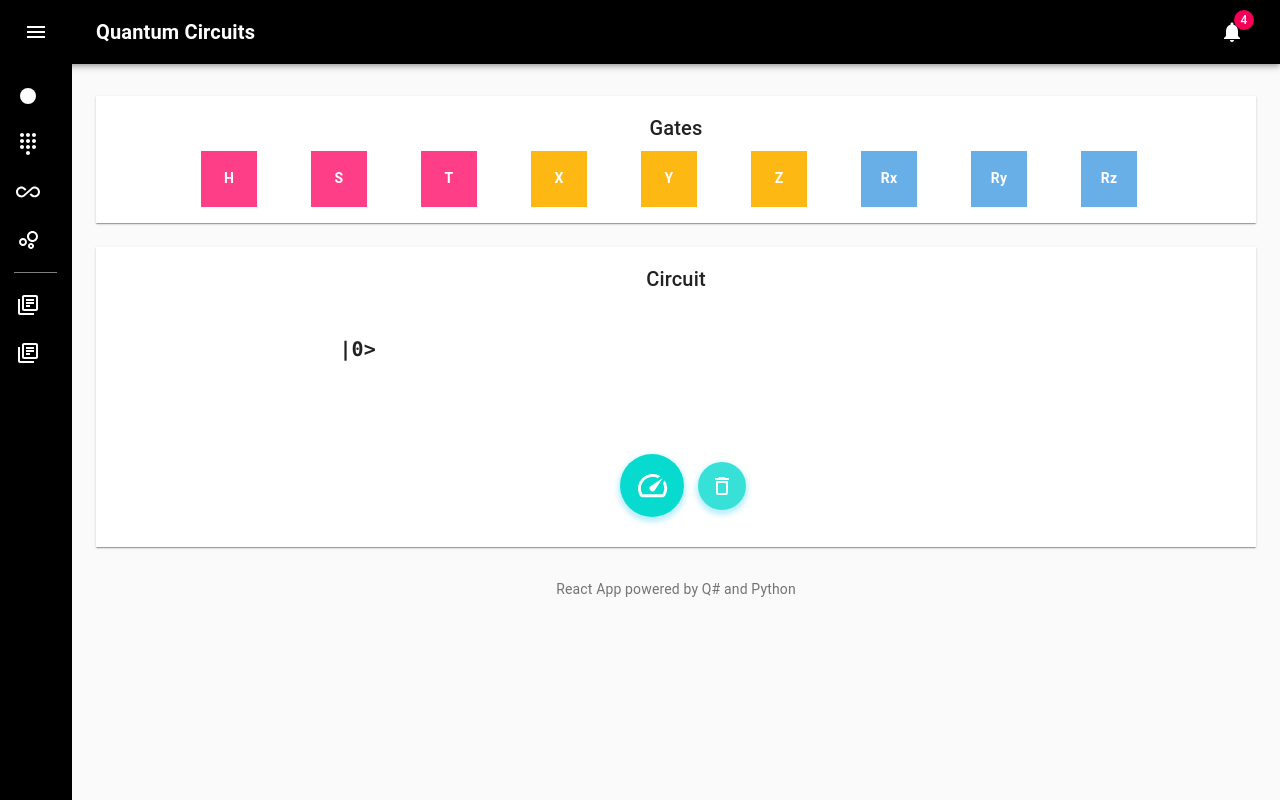
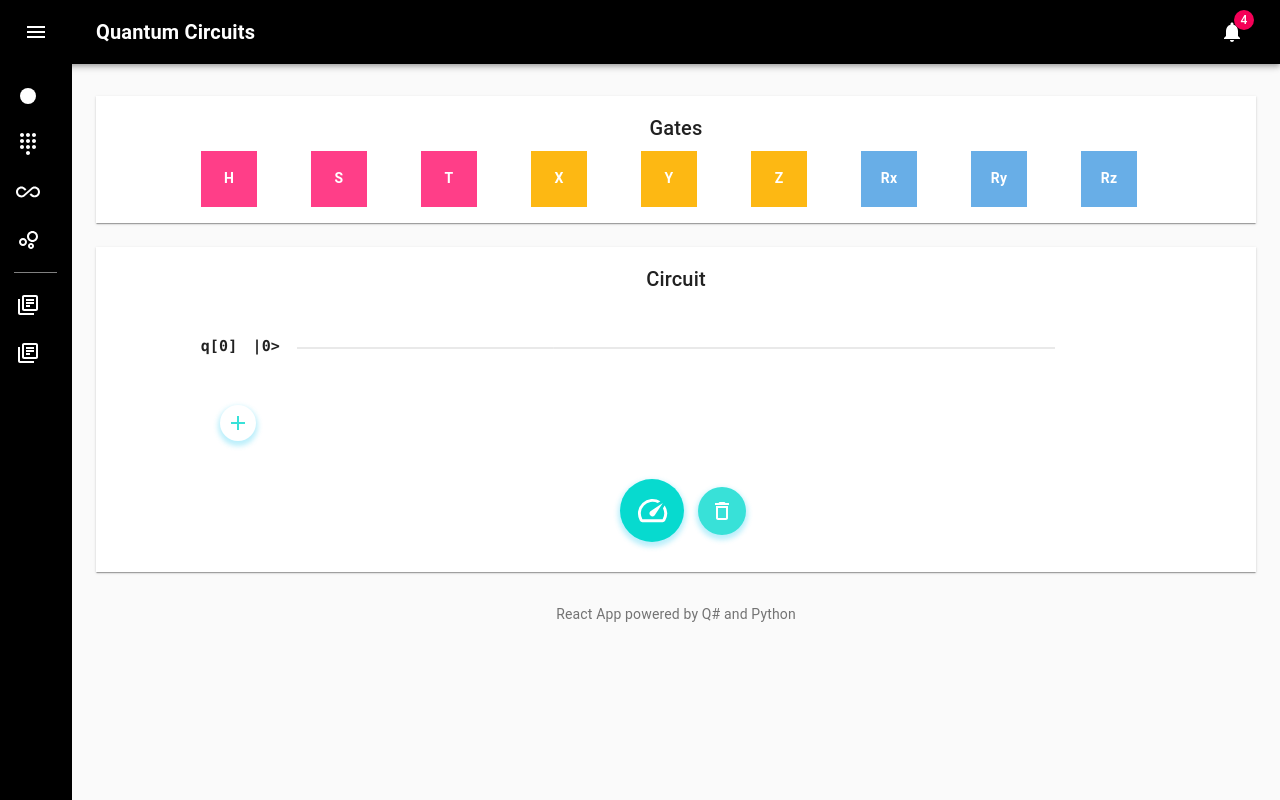
Before and after one commit to JohnYacoub/quantum-circuit-simulator, a React (Create React App) app: page /multiqubit in a window 1280 px wide. Built offline with nearby package versions, Linux system fonts and the light colour scheme.

Commit message:
Added states to multiqubit page.

```diff
--- /dev/null
+++ b/src/AddButton.js
@@ -0,0 +1,24 @@
+import React from "react";
+import AddIcon from '@material-ui/icons/Add';
+import IconButton from "@material-ui/core/IconButton";
+import { makeStyles } from "@material-ui/core/styles";
+const useStyles = makeStyles(theme => ({
+  addButton: {
+    padding:"6px",
+    position: "relative",
+    margin: "1em",
+    transition: "all 0.3s ease 0s",
+    boxShadow: "0 3px 5px 2px rgba(33, 203, 243, 0.3)"
+  }
+}));
+function AddButton(props) {
+  return (
+    <IconButton className={useStyles().addButton} onClick={props.onClick}>
+      <AddIcon
+        style={{ color: "#38e1d8", fontSize:"1em" }}
+        className="material-icons"
+      />
+    </IconButton>
+  );
+}
+export default AddButton;
--- a/src/App.css
+++ b/src/App.css
@@ -21,6 +21,7 @@ div.not-selected-state {
 .not-selected-state:hover {
   box-shadow: 0px 0px 5px #00ffff;
 }
+
 div.selected-state {
   border-color: rgb(104, 174, 231);
   cursor: pointer;
@@ -61,10 +62,12 @@ button.bin:hover {
   background: #38e1d8;
   box-shadow: 0 3px 5px 2px rgba(33, 203, 243, 0.3);
 }
+
 div.gate-wrapper {
   margin-right: 1em;
   text-align: -webkit-center;
 }
+
 @keyframes gatesFadeIn {
   0% {
     fill: transparent;
@@ -79,16 +82,14 @@ div.gate-wrapper {
   0% {
     stroke: transparent;
   }
-
-
 }
 .circuitLine{
   animation: 5s ease-out 0s 1 gateLineFadeIn;
 }
+
 div.gate {
   width: 4em;
   height: 4em;
-
 }
 
 div.gate-text {
@@ -156,3 +157,8 @@ hr.MuiDivider-root{
   background-color: grey;
   margin: 0 1em 0 1em;
 }
+
+#circuitGrid {
+  padding:5px;
+  max-width: 60vw
+}
--- a/src/Circuit.js
+++ b/src/Circuit.js
@@ -1,16 +1,27 @@
 import React from "react";
 function Circuit(props) {
   return props.gateList ? (
-    <div style={{ overflow: "auto" }}>
     <svg
-        height={100}
+                        height={40}
                         width={3000}
                         xmlns="http://www.w3.org/2000/svg"
                         //viewBox="0 0 841.9 595.3"
                       >
+      <line
+        x1={0}
+        x2={6000}
+        y1={20}
+        y2={20}
+        fill="none"
+        style={{
+          stroke: "lightGrey",
+          strokeWidth: 1,
+          strokeLinecap: "round"
+        }}
+      ></line>
       {props.gateList.map((gate, idx) =>
         gate === "M" ? (
-            <g key={gate}>
+          <g key={gate} style={{ maxWidth: "60vw" }}>
             <line
               className="circuitLine"
               x1={0}
@@ -26,7 +37,7 @@ function Circuit(props) {
             ></line>
             <rect
               className="gateRect"
-                x={40 + 80 * idx} //80*(elemNum-1)
+              x={40 + 80 * idx}
               y={0}
               ry={20}
               width={40}
@@ -36,7 +47,7 @@ function Circuit(props) {
             <text
               className="gateRect"
               dominantBaseline="alphabetical"
-                x={40 + 20 + 80 * idx} //20+80*elemNum
+              x={40 + 20 + 80 * idx}
               y={26}
               style={{
                 fontSize: 17,
@@ -101,9 +112,27 @@ function Circuit(props) {
         )
       )}
       </svg>
-    </div>
+
   ) : (
     <div />
   );
 }
+
+const baseLine = () => {
+  return (
+    <line
+      className="circuitLine"
+      x1={0}
+      x2={6000}
+      y1={20}
+      y2={20}
+      fill="none"
+      style={{
+        stroke: "lightGrey",
+        strokeWidth: 2,
+        strokeLinecap: "round"
+      }}
+    ></line>
+  );
+};
 export default Circuit;
--- a/src/CircuitQubit.js
+++ b/src/CircuitQubit.js
@@ -3,11 +3,11 @@ import { makeStyles } from "@material-ui/core/styles";
 
 const useStyles = makeStyles(theme => ({
   qubitInCircuit: {
-    fontSize: 20,
+    fontSize: 15,
     fontWeight: "bold",
     verticalAlign: "middle",
     paddingTop: "25%",
-    padding: 0
+    paddingLeft: "1em"
   }
 }));
 export default function CircuitQubit(props) {
@@ -15,3 +15,9 @@ export default function CircuitQubit(props) {
     <code className={useStyles().qubitInCircuit}>|{props.qubitState}></code>
   );
 }
+
+export function CircuitQubitLabel(props){
+  return (
+    <code className={useStyles().qubitInCircuit}>q[{props.qubitIdx}]</code>
+  );
+}
--- a/src/MultiQubitPage.js
+++ b/src/MultiQubitPage.js
@@ -9,10 +9,11 @@ import Paper from "@material-ui/core/Paper";
 import MeasureButton from "./MeasureButton";
 import Title from "./Title";
 import BinButton from "./BinButton";
+import AddButton from "./AddButton";
 import Circuit from "./Circuit";
 import Gate from "./Gate";
 import Footer from "./Footer";
-import CircuitQubit from "./CircuitQubit";
+import CircuitQubit, { CircuitQubitLabel } from "./CircuitQubit";
 import "./App.css";
 
 const useStyles = makeStyles(theme => ({
@@ -41,22 +42,30 @@ const useStyles = makeStyles(theme => ({
 export default function MultiQubitPage() {
   const classes = useStyles();
   const [result, setResult] = useState("");
-  const [gates, setGate] = useState([]);
+  const [activeQubit, setActiveQubit] = useState(0);
+  const [qubitIndeces, setQubitIndeces] = useState([0]);
+  const [data, setData] = useState([{ idx: 0, gates: [] }]);
   const getResult = () => {
-    if (!gates.includes("M")) setGate([...gates, "M"]);
+    //if (!gates.includes("M")) setGates([...gates, "M"]);
   };
   const selectGate = gateName => {
-    let newGates = gates;
-    const myind = gates.findIndex(g => g === "M");
-    if (myind > -1) newGates = gates.splice(myind, 1);
-    setGate([...gates, gateName]);
+    let newDataMatrix = data;
+    newDataMatrix[activeQubit].gates.push(gateName);
+    setData(newDataMatrix);
   };
 
   const resetAll = () => {
-    setGate([]);
+    setData([{ idx: 0, gates: [] }]);
+    setQubitIndeces([0]);
     setResult("");
   };
 
+  const addQubit = () => {
+    const newQubitIndx = qubitIndeces.length;
+    setData([...data, { idx: newQubitIndx, gates: [] }]);
+    setQubitIndeces(() => [...qubitIndeces, newQubitIndx]);
+  };
+  console.log(data);
   return (
     <div className={classes.root}>
       <CssBaseline />
@@ -91,10 +100,35 @@ export default function MultiQubitPage() {
                 <Title>Circuit</Title>
                 <Grid className="circuit" container spacing={3}>
                   <Grid className="qubitGrid" item xs={12} md={2} lg={2}>
-                    <CircuitQubit qubitState={0} />
+                    <Grid
+                      className="qubitLabelsContainer"
+                      container
+                      spacing={3}
+                    >
+                      {qubitIndeces.map(idx => (
+                        <Grid className="qubitGrid" item xs={12}>
+                          <CircuitQubitLabel qubitIdx={idx} />
+                          <CircuitQubit qubitState={0} />
+                        </Grid>
+                      ))}
+                      <Grid className="qubitGrid" item xs={12}>
+                        <AddButton onClick={addQubit} />
+                      </Grid>
+                    </Grid>
                   </Grid>
-                  <Grid key="circuit" item xs={12} md={6} lg={6}>
-                    <Circuit gateList={gates} />
+                  <Grid
+                    key="circuit"
+                    id="circuitGrid"
+                    item
+                    xs={12}
+                    md={6}
+                    lg={6}
+                  >
+                    <div style={{ overflow: "auto" }}>
+                      {data.map(qubit => (
+                        <Circuit gateList={qubit.gates} />
+                      ))}
+                    </div>
                   </Grid>
                   <Grid key="result" item xs={12} md={2} lg={2}>
                     {result !== "" ? <div>Result: {result}</div> : ``}
--- a/src/SingleQubit.js
+++ b/src/SingleQubit.js
@@ -61,7 +61,7 @@ export default function SingleQubit() {
         method: "POST",
         body: JSON.stringify({
           state: `${selectedState}`,
-          gates: `${gates}`,
+          gates: gates,
           angle: `${90}`
         })
       })
@@ -156,8 +156,17 @@ export default function SingleQubit() {
                       ``
                     )}
                   </Grid>
-                  <Grid key="circuit" item xs={12} md={6} lg={6}>
-                    <Circuit gateList={gates} />
+                  <Grid
+                    id="circuitGrid"
+                    key="circuit"
+                    item
+                    xs={12}
+                    md={6}
+                    lg={6}
+                  >
+                    <div style={{ overflow: "auto" }}>
+                      <Circuit gateList={gates} />
+                    </div>
                   </Grid>
                   <Grid key="result" item xs={12} md={2} lg={2}>
                     {result !== "" ? <div>Result: {result}</div> : ``}
```
Lines whose indentation alone changed are shown as unchanged.
